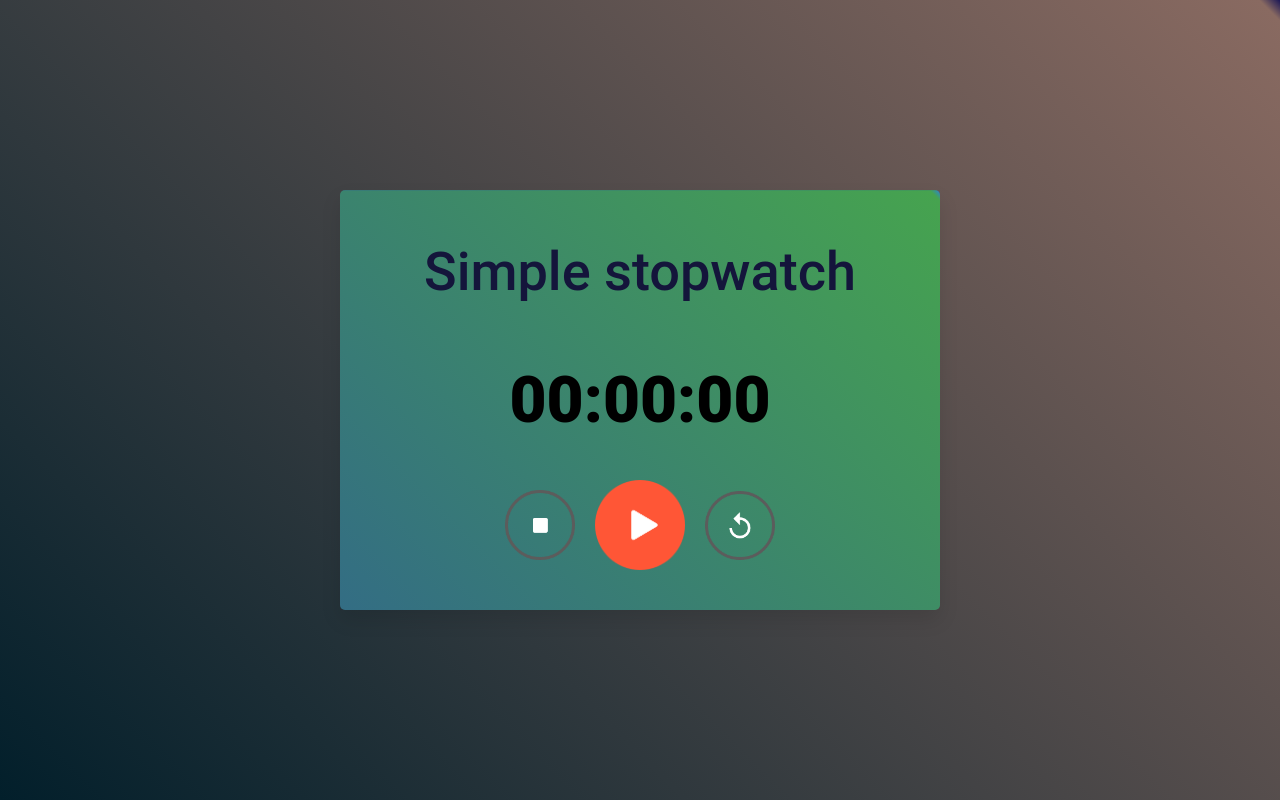
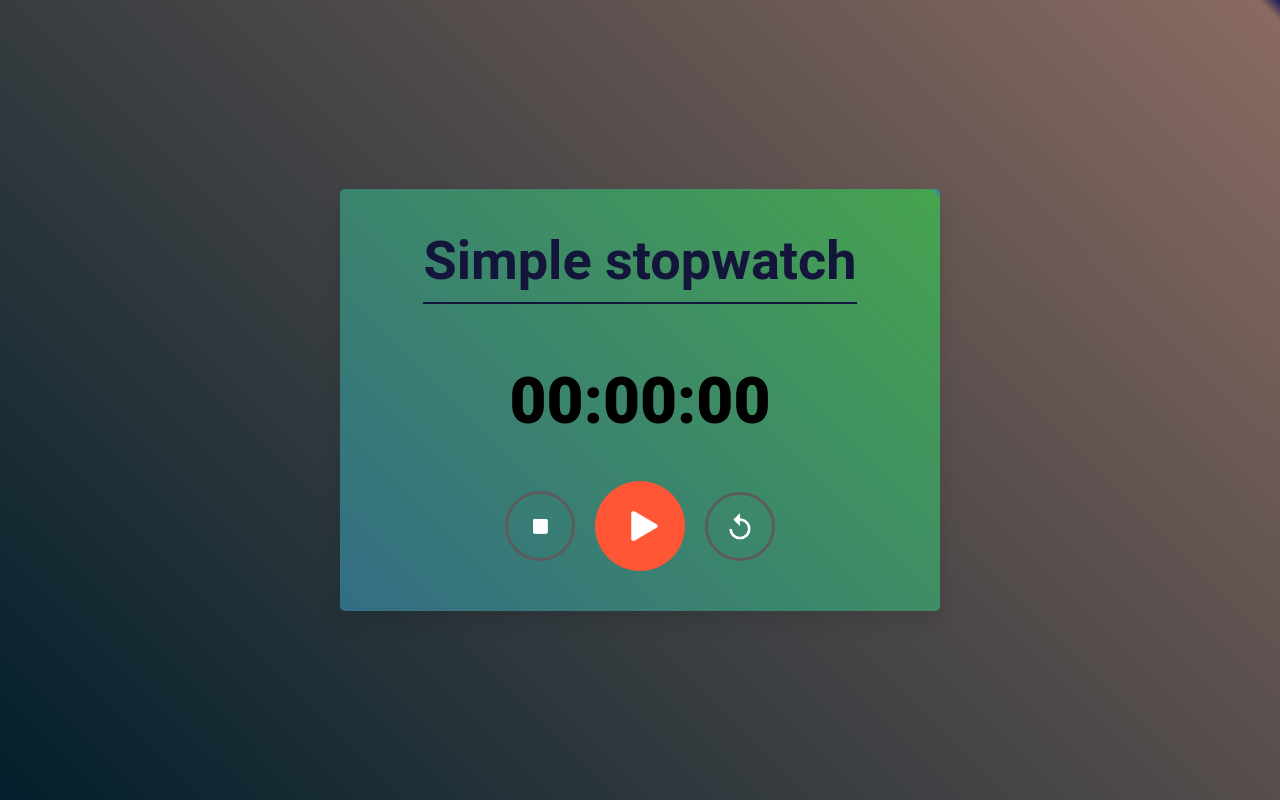
Before and after one commit to Sandunjayasekar/Simple-stopwatch, a plain HTML site: page index.html in a window 1280 px wide. Drawn offline with Linux system fonts and the light colour scheme.

Commit message:
horizontal line added

```diff
--- a/style.css
+++ b/style.css
@@ -52,11 +52,20 @@ body {
 
 .stopwatch h2 {
     font-size: 54px;
-    font-weight: 300;
+    font-weight: 700;
     color: rgb(20, 21, 59);
     margin: 0;
     font-weight: 500;
     margin-top: 10px;
     margin-bottom: 10px;
+    /* add a horizontal line */
+    border-bottom: 2px solid rgb(20, 21, 59);
+    display: inline-block;
+    margin-bottom: 10px;
+    padding-bottom: 10px;
+    margin-top: 10px;
+    font-weight: 700;
+    color: rgb(20, 21, 59);
+    margin: 0;
 
 }
```
